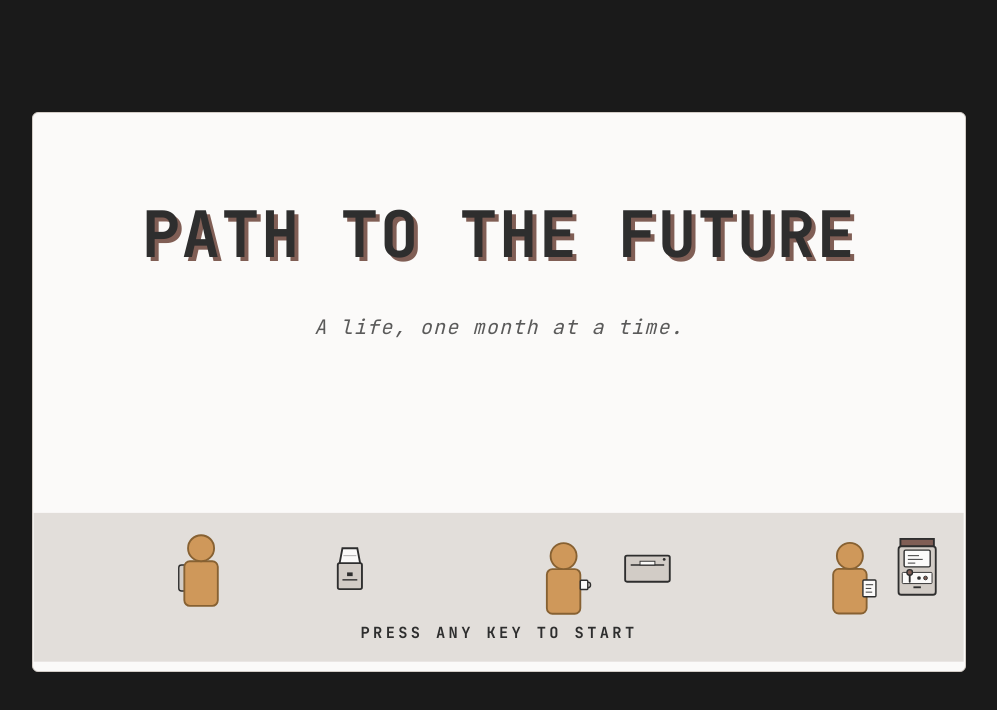
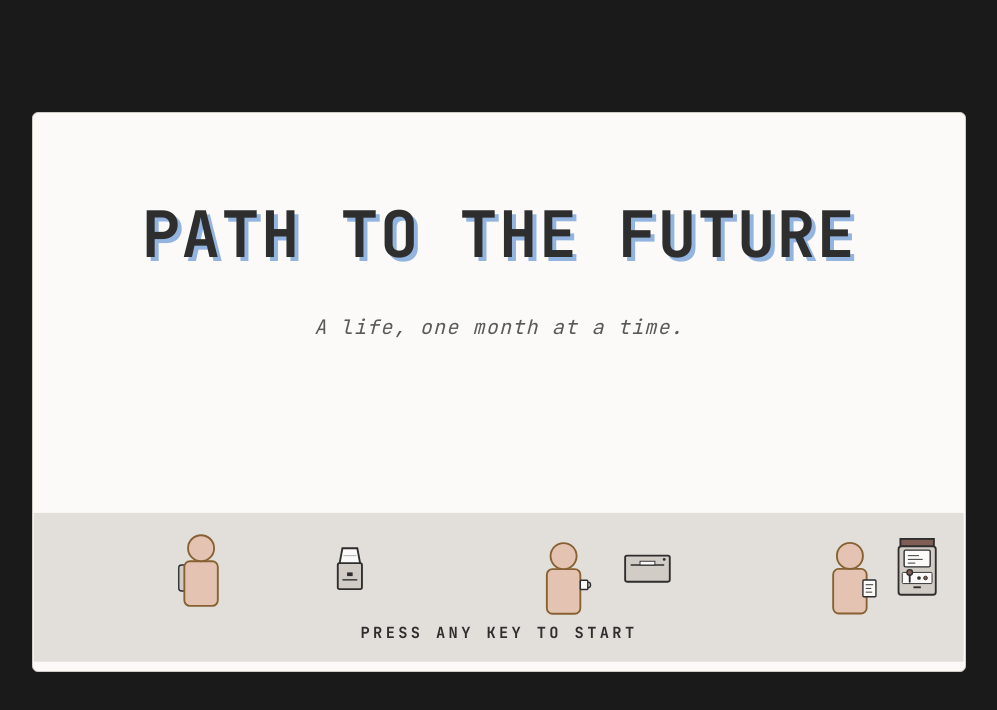
Before and after one commit to corby-github/path-to-the-future, a React (Vite) app: page / in a window 1280 px wide. Shown: the top 710 px of the page, without its empty margins (141-1138 px from the left). Built offline with nearby package versions, Linux system fonts and the light colour scheme.

Commit message:
tweaked base colors - suggested were not muted properly after era effect was applied

```diff
--- a/src/game/ui/TitleScreen.tsx
+++ b/src/game/ui/TitleScreen.tsx
@@ -309,7 +309,8 @@ export function TitleScreen({ onAcknowledge }: Props) {
     // accent color, no blur. Reads as a print artifact rather than a UI
     // drop-shadow. KRZ-coded — confident, slightly off-register, not
     // glossy.
-    textShadow: `4px 4px 0 ${palette.accent}`,
+    // textShadow: `4px 4px 0 ${palette.accent}`,
+    textShadow: `rgb(147 180 222) 4px 4px 0px`,
   };
 
   // HUD preview row (resumable runs only). A condensed echo of the
```
Also changed, not shown: public/careers/homeschool-parent/manifest.json, public/careers/software-engineering/manifest.json.
